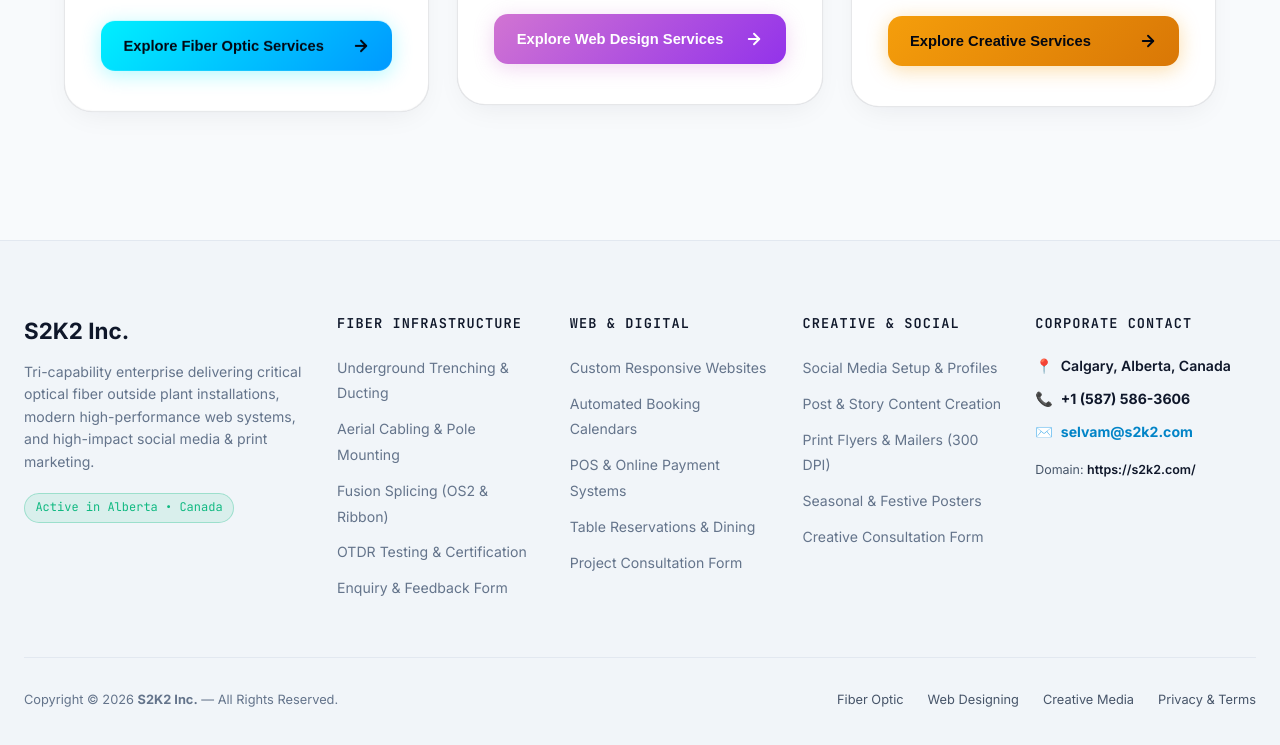
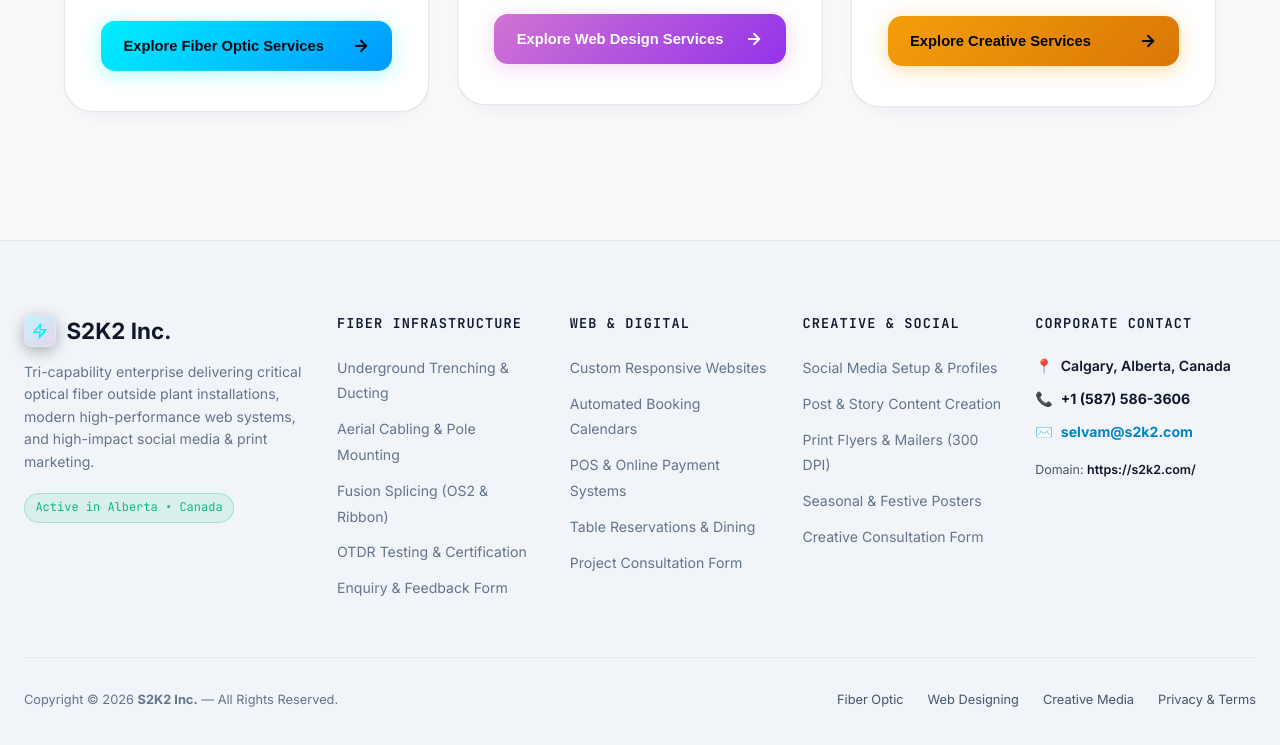
Before and after one commit to shrkz7/s2k2INC, a plain HTML site: page index.html in a window 1280 px wide. Shown: the part 989-1734 px from the top of the page. Drawn offline with Linux system fonts and the light colour scheme.

Commit message:
Update title logo and site favicons to match the header cyan lightning badge

```diff
--- a/index.html
+++ b/index.html
@@ -12,6 +12,7 @@
   <link href="https://fonts.googleapis.com/css2?family=Inter:wght@300;400;500;600;700&family=JetBrains+Mono:wght@400;500;600&family=Plus+Jakarta+Sans:wght@400;500;600;700;800&display=swap" rel="stylesheet" />
 
   <!-- Favicon & Search Engine Snippet Icons -->
+  <link rel="icon" type="image/svg+xml" href="assets/favicon.svg" />
   <link rel="icon" href="/favicon.ico" sizes="any" />
   <link rel="icon" type="image/png" sizes="48x48" href="assets/favicon-48x48.png" />
   <link rel="icon" type="image/png" sizes="96x96" href="assets/favicon-96x96.png" />
@@ -1333,7 +1334,14 @@
 
         <!-- Company Identity -->
         <div>
-          <div class="footer-brand-name">S2K2 Inc.</div>
+          <div style="display: flex; align-items: center; gap: 0.65rem; margin-bottom: 0.75rem;">
+            <div class="brand-badge-icon" style="width: 32px; height: 32px; border-radius: 8px;">
+              <svg width="16" height="16" viewBox="0 0 24 24" fill="none" stroke="#00f0ff" stroke-width="2.2" stroke-linecap="round" stroke-linejoin="round">
+                <polygon points="13 2 3 14 12 14 11 22 21 10 12 10 13 2"></polygon>
+              </svg>
+            </div>
+            <div class="footer-brand-name" style="margin-bottom: 0;">S2K2 Inc.</div>
+          </div>
           <p class="footer-brand-desc">
             Tri-capability enterprise delivering critical optical fiber outside plant installations,
             modern high-performance web systems, and high-impact social media &amp; print marketing.
```
Also changed, not shown: apple-touch-icon.png, assets/apple-touch-icon.png, assets/favicon-32.png, assets/favicon-32x32.png, assets/favicon-48x48.png, assets/favicon-96x96.png, assets/favicon.ico, assets/favicon.png, assets/favicon.svg (added), assets/icon-192.png, assets/lightning-logo.png (added), assets/logo.png, favicon-48x48.png, favicon.ico, 3 more files.
